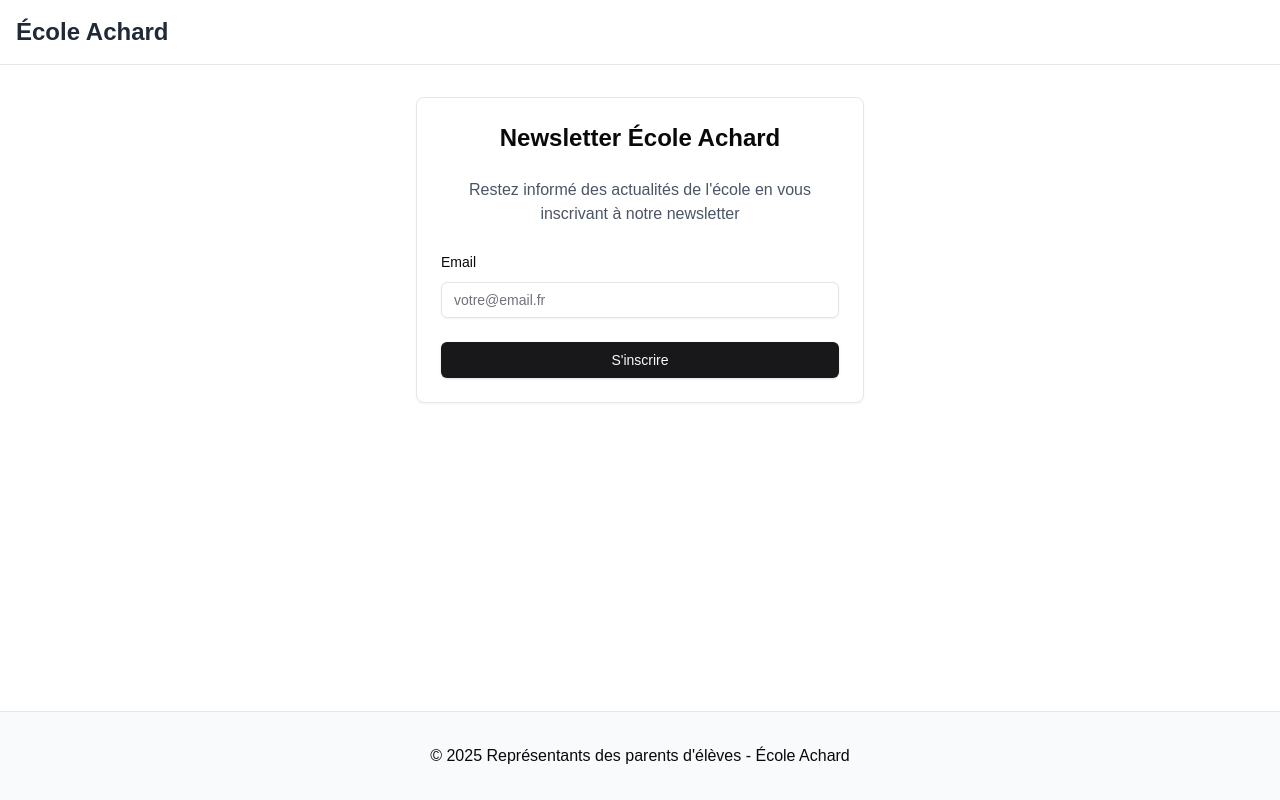
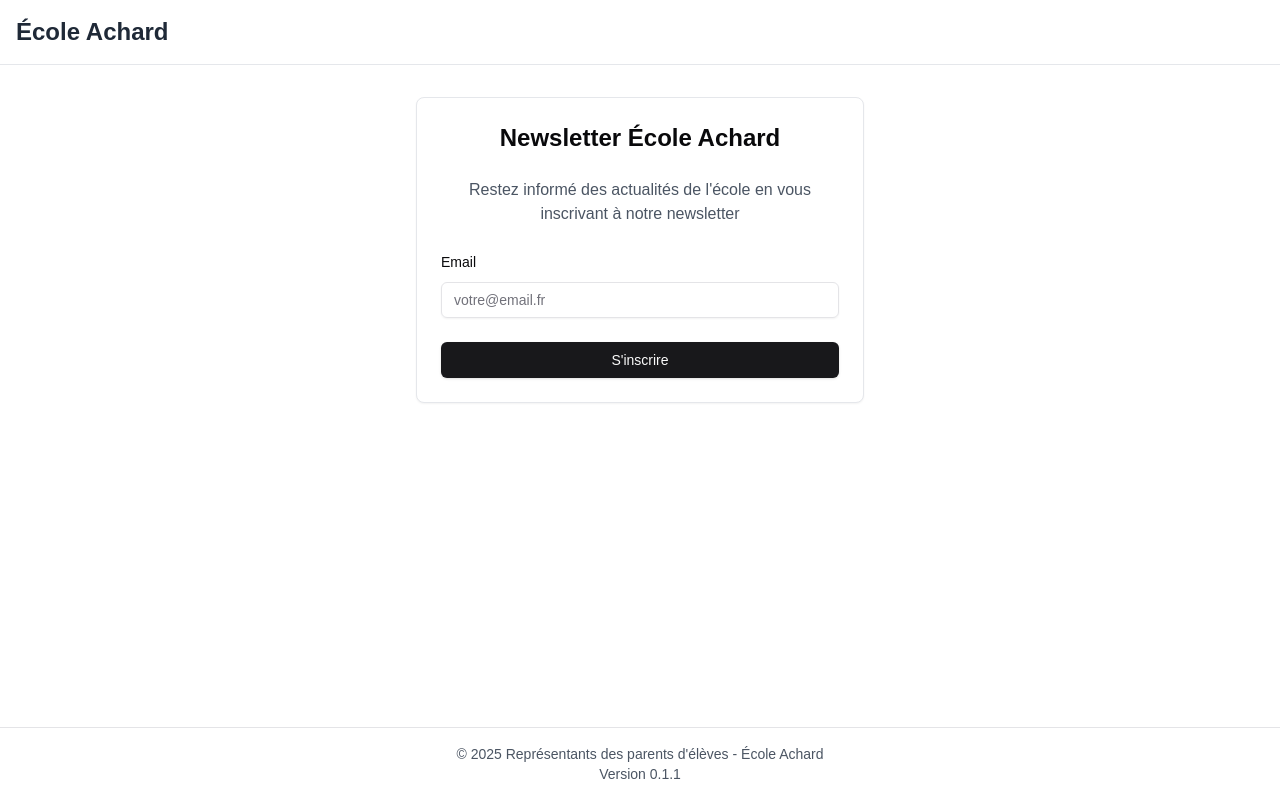
Before and after one commit to AlexTraveylan/school-newsletter, a Next.js app: page / in a window 1280 px wide. Built offline with nearby package versions, Linux system fonts and the light colour scheme.

Commit message:
Update footer component styling and display version from package.json; add EDGE_CONFIG to workflow

```diff
--- a/app/(composants)/footer.tsx
+++ b/app/(composants)/footer.tsx
@@ -1,10 +1,15 @@
+import settings from "@/package.json"
 import { FC } from "react"
 
 const Footer: FC = () => {
   return (
-    <footer className="w-full bg-gray-50 border-t border-gray-200">
-      <div className="text-center px-4 py-8">
-        © {new Date().getFullYear()} {"Représentants des parents d'élèves - École Achard"}
+    <footer className="border-t py-4 px-4">
+      <div className="container mx-auto text-center text-sm text-gray-600">
+        <p>
+          © {new Date().getFullYear()}{" "}
+          {"Représentants des parents d'élèves - École Achard"}
+        </p>
+        <p>Version {settings.version}</p>
       </div>
     </footer>
   )
```
